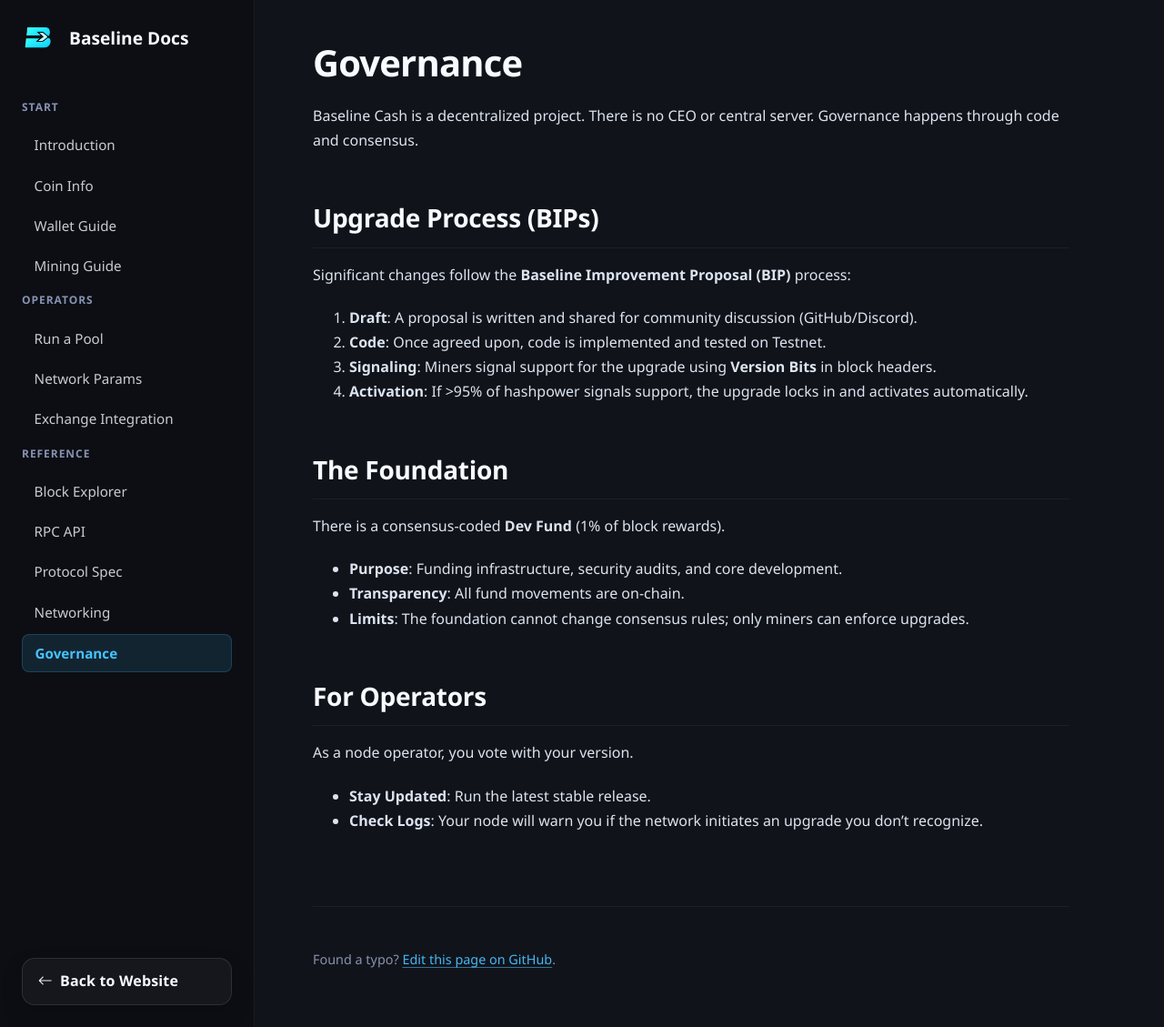
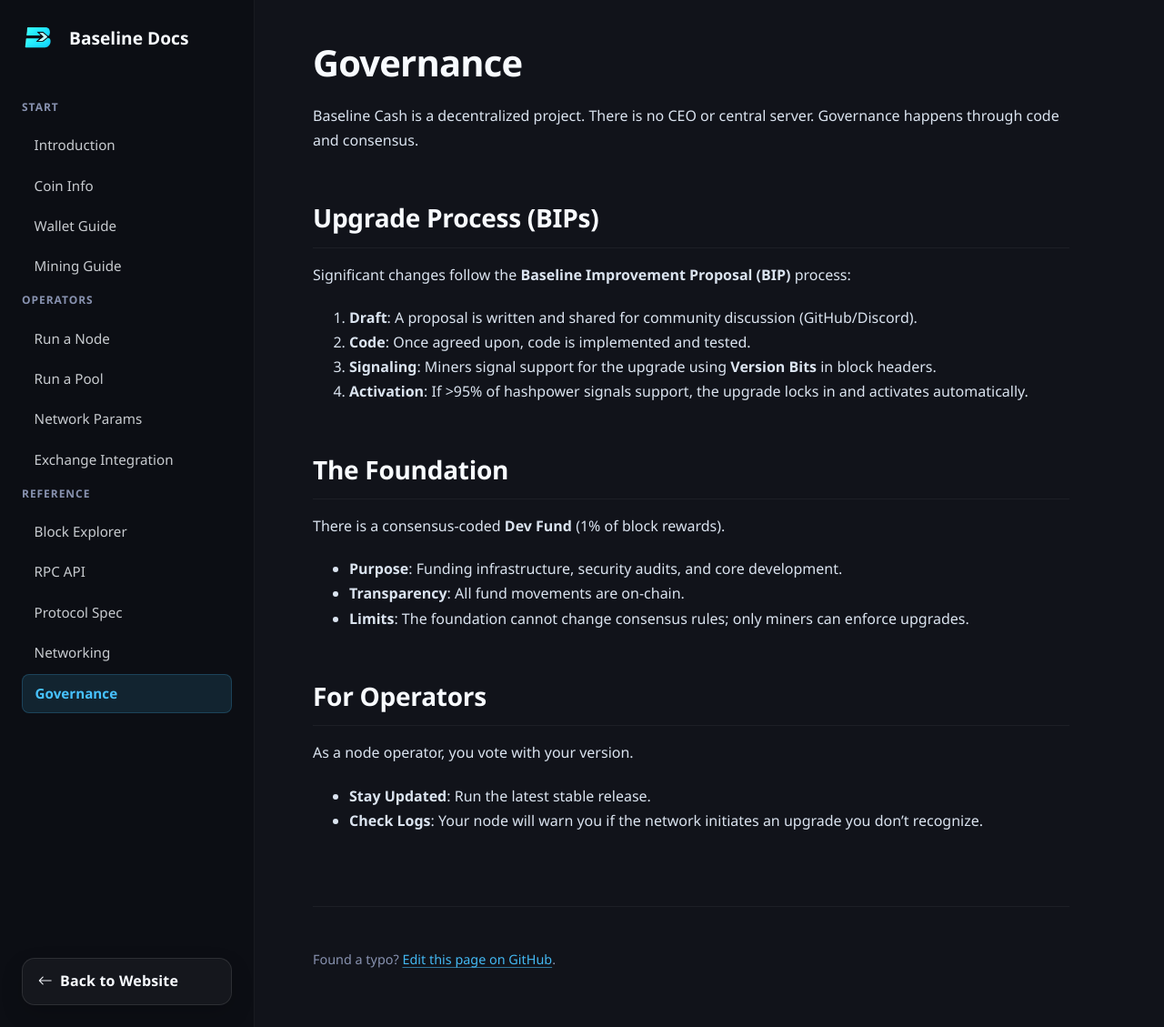
Before and after one commit to Baseline-Blockchain/baseline-website, a Jekyll site: the page built from docs/governance.md, in a window 1280 px wide and 1129 px high. Shown: the whole window at 91% size. Built offline with Jekyll 4.4.1, drawn with Linux system fonts in a browser that asks for light colours.

Commit message:
some changes

```diff
--- a/_layouts/docs.html
+++ b/_layouts/docs.html
@@ -9,7 +9,7 @@
     <link rel="icon" type="image/png" href="/assets/logo.png">
     <link rel="stylesheet" href="/assets/bootstrap-icons/bootstrap-icons.css">
     <link rel="stylesheet" href="/style.css?v=3334">
-    <link rel="stylesheet" href="/assets/docs.css?v=3334">
+    <link rel="stylesheet" href="/assets/docs.css?v=33344">
 </head>
 
 <body>
@@ -47,6 +47,8 @@
 
                 <div class="docs-nav-group">
                     <div class="docs-nav-title">Operators</div>
+                    <a href="/docs/node/" class="docs-nav-link {% if page.url contains '/node/' %}active{% endif %}">Run
+                        a Node</a>
                     <a href="/docs/pool/" class="docs-nav-link {% if page.url contains '/pool/' %}active{% endif %}">Run
                         a Pool</a>
                     <a href="/docs/params/"
--- a/assets/docs.css
+++ b/assets/docs.css
@@ -142,26 +142,28 @@
 }
 
 /* Code Blocks aligned with Explorer 'panel' style */
-/* Code Blocks aligned with Explorer 'panel' style */
-.docs-content pre,
-.docs-content .highlight {
+/* Code Blocks */
+.docs-content div.highlight,
+.docs-content pre {
     background: var(--panel);
     border: 1px solid var(--border);
     border-radius: 12px;
     margin-bottom: 1.5rem;
+    padding: 1.2rem;
     overflow-x: auto;
 }
 
-.docs-content pre {
-    padding: 1.2rem;
-    margin: 0;
+/* Reset inner pre when inside a highlight wrapper */
+.docs-content div.highlight pre {
+    background: transparent;
     border: none;
     border-radius: 0;
-    background: transparent;
+    margin: 0;
+    padding: 0;
 }
 
 .docs-content code {
-    font-family: "Consolas", "SFMono-Regular", monospace;
+    font-family: ui-monospace, SFMono-Regular, "SF Mono", Menlo, Consolas, "Liberation Mono", monospace;
     background: rgba(255, 255, 255, 0.06);
     padding: 0.2rem 0.4rem;
     border-radius: 4px;
@@ -173,6 +175,7 @@
     background: none;
     padding: 0;
     color: #e6edf3;
+    font-size: 0.9rem;
 }
 
 /* Tables matching Explorer tables */
@@ -293,6 +296,10 @@
         display: flex;
     }
 
+    .mobile-menu-header {
+        display: flex !important;
+    }
+
     .docs-main {
         padding: 2rem 1.5rem;
     }
--- a/docs/governance.md
+++ b/docs/governance.md
@@ -13,7 +13,7 @@
 Significant changes follow the **Baseline Improvement Proposal (BIP)** process:
 
 1.  **Draft**: A proposal is written and shared for community discussion (GitHub/Discord).
-2.  **Code**: Once agreed upon, code is implemented and tested on Testnet.
+2.  **Code**: Once agreed upon, code is implemented and tested.
 3.  **Signaling**: Miners signal support for the upgrade using **Version Bits** in block headers.
 4.  **Activation**: If >95% of hashpower signals support, the upgrade locks in and activates automatically.
 
```
Also changed, not shown: docs/coin.md (+5 -5 lines), docs/node.md (added, +98 -0 lines), docs/params.md (+5 -5 lines).
